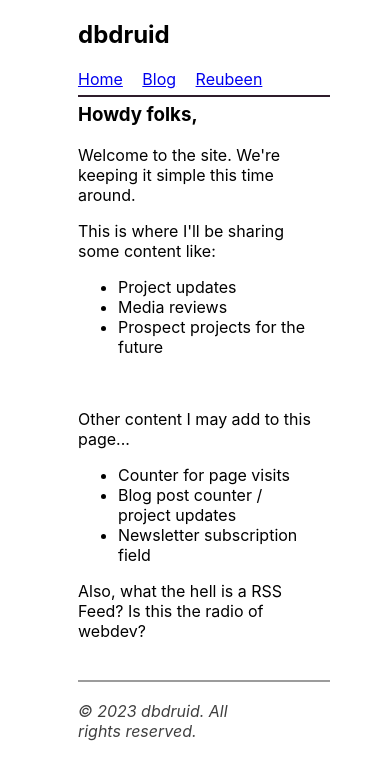
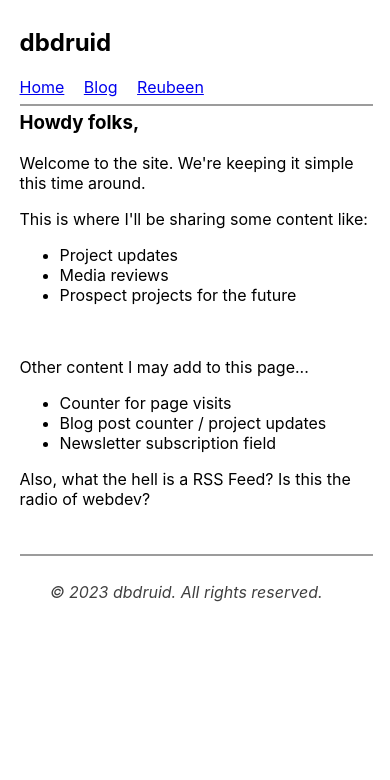
Before and after one commit to tracedelange/dbdruid, a React (Create React App) app: page / in a window 390 px wide. Shown: the top 780 px of the page. Built offline with nearby package versions, Linux system fonts and the light colour scheme.

Commit message:
Tweaking stuff

```diff
--- a/src/blog-posts/index.js
+++ b/src/blog-posts/index.js
@@ -3,7 +3,7 @@
 export const blogPosts = [
     {
         id: '1',
-        title: 'New Blog, Reubeen, Secret Project, Work',
+        title: 'New Blog, Reubeen and Secret Project',
         created_date: 'Feb 1, 2023'
     }
 
--- a/src/components/Footer.js
+++ b/src/components/Footer.js
@@ -4,7 +4,7 @@ const Footer = () => {
   return (
     <div className='footer-container'>
 
-        <div style={{width:'80%', border: '1px solid rgba(0, 0, 0, 0.39)'}}></div>
+        <div className='footer-divider'></div>
         <div className='footer-content-row'>
             <p>© 2023 dbdruid. All rights reserved.</p>
         </div>
--- a/src/components/Header.js
+++ b/src/components/Header.js
@@ -1,19 +1,21 @@
 import React from "react";
 import { Link } from "react-router-dom";
+import reubeen from "../assets/Reuben-HD.png";
 
 const Header = () => {
   return (
     <div className="header-container">
-      <h2>
-        dbdruid
-      </h2>
-      <div className='header-second-row'>
+      <div className="header-second-row" style={{width: '40%'}}>
+        {/* <img className="header-logo" src={reubeen} alt='logo' /> */}
+        <h2>dbdruid</h2>
+      </div>
+      <div className="header-second-row">
         <Link to="/">Home</Link>
         <Link to="blogs">Blog</Link>
         <Link to="reubeen">Reubeen</Link>
         {/* <Link to="about">About</Link> */}
       </div>
-      <div style={{width:'80%', border: '1px solid #2E1C2B', marginTop: '2%'}}></div>
+      <div className="footer-divider" style={{ marginTop: "2%" }}></div>
     </div>
   );
 };
--- a/src/components/Reubeen.js
+++ b/src/components/Reubeen.js
@@ -1,13 +1,16 @@
 import React from 'react'
-import ReubeenPlaceholder from '../assets/reuben.png'
+import ReubeenPlaceholder from '../assets/Reuben-HD.png'
 
 const Reubeen = () => {
   return (
     <div className='content-container'>
 
-    {/* <div style={{display: 'flex', justifyContent: 'center'}}> */}
-    <img style={{width: '10%'}} src={ReubeenPlaceholder}></img>
-    <h1>Reubeen</h1>
+    <div style={{display: 'flex', flexDirection: 'column', justifyContent: 'center', alignItems: 'center'}}>
+    <img className='image' alt='Reubeen logo' src={ReubeenPlaceholder}></img>
+    <h1 style={{marginTop: '0', color: '#071e26'}}>Reubeen</h1>
+
+
+    </div>
     {/* </div> */}
     <p style={{fontStyle: 'italic'}}>The next generation of sandwich based social media</p>
     <p>I know you're probably thinking:</p>
--- a/src/index.css
+++ b/src/index.css
@@ -16,11 +16,16 @@ code {
   height: 100vh;
 }
 
+.header-logo {
+  width: 40px
+}
+
 .header-container {
 
   height: 10vh;
   /* background-color: #4A6C6F; */
   color: black;
+  margin-top: 2%;
   margin-left: 20%;
   display: flex;
   flex-direction: column;
@@ -35,6 +40,10 @@ code {
   align-items: center;
   column-gap: 10%;
   width: 50vw;
+}
+
+img.image {
+  width: 15vw;
 }
 
 .footer-container {
@@ -54,10 +63,11 @@ code {
 .footer-content-row {
   display: flex;
   flex-direction: row;
-  justify-content: flex-start;
-  align-items: center;
-  column-gap: 10%;
-  width: 50vw;
+  justify-content: center;
+  /* background-color: red; */
+  /* align-items: center; */
+  /* column-gap: 10%; */
+  width: 80%;
 }
 
 .footer-content-row > p {
@@ -71,3 +81,55 @@ code {
   margin-right: 20%;
   margin-top: 2%;
 }
+
+.footer-divider {
+  /* {{width:'80%', border: '1px solid rgba(0, 0, 0, 0.39)'}} */
+  width: 80%;
+  border: 1px solid rgba(0, 0, 0, 0.39);
+}
+
+@media only screen and (max-width: 768px) {
+  /* For mobile phones: */
+  /* [class*="col-"] {
+    width: 100%;
+  } */
+
+  .content-container{
+    margin-right: 5%;
+    margin-left: 5%;
+  }
+
+  img.image {
+    width: 60vw;
+  }
+
+  .footer-content-row {
+    width: 90%;
+  }
+
+  .footer-divider{
+
+    width: 95%
+
+  }
+
+  .footer-container {
+
+    width: 95%;
+    margin-left: 5%;
+  }
+
+  .header-container {
+    margin-left: 5%;
+  }
+
+  .header-second-row {
+    /* display: flex; */
+    /* flex-direction: row; */
+    /* justify-content: flex-start; */
+    /* align-items: center; */
+    /* column-gap: 10%; */
+    /* width: 100%; */
+  }
+
+}
```
Also changed, not shown: src/blog-posts/1.md (+0 -1 lines), src/assets/Reuben-HD.png (added).
